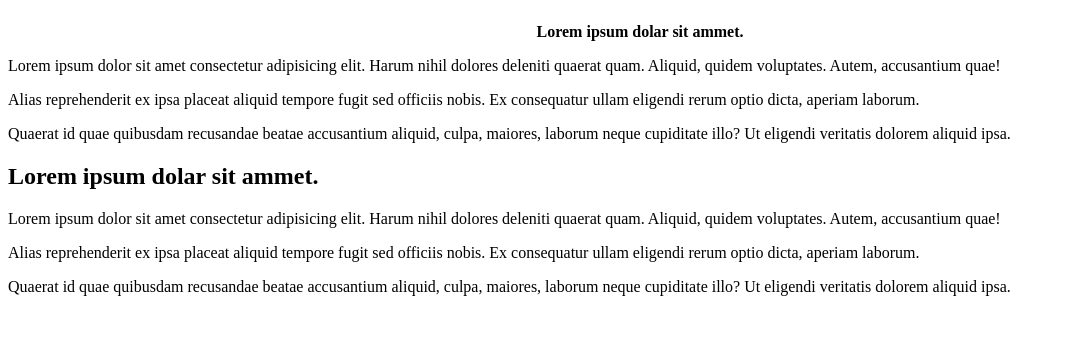
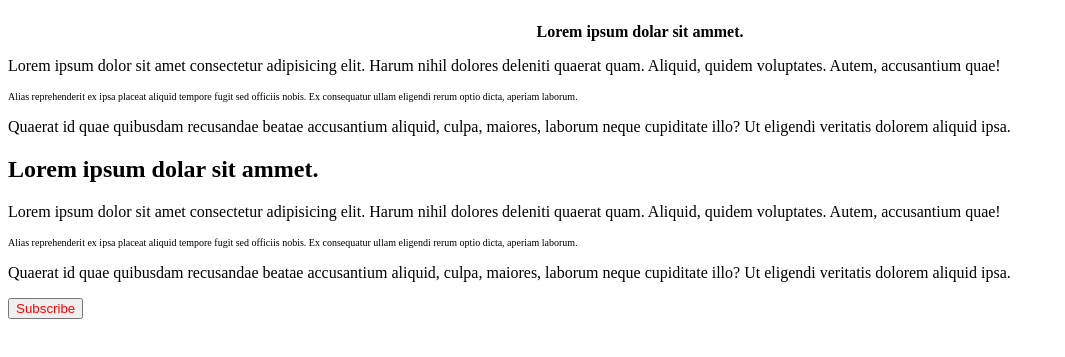
Before and after one commit to Diablo2532/CSS-INTRO, a plain HTML site: page index.html in a window 1280 px wide. Shown: the part 137-494 px from the top of the page, without its empty margins (0-1065 px from the left). Drawn offline with Linux system fonts and the light colour scheme.

Commit message:
008 typ of selector

```diff
--- a/assets/css/style.css
+++ b/assets/css/style.css
@@ -1,5 +1,16 @@
+/* селектро темп */
 h1 {
     color: blue;
     text-align: center;
     font-size: 64px;
 }
+/* селектро класу  */
+.annotation {
+    font-size: 10px;
+}
+/* селектро ідунтіфікатора */
+
+#subscribe-btn { /*kebab-case*/
+    color: red;
+}
+››
--- a/index.html
+++ b/index.html
@@ -29,17 +29,22 @@
     <!-- Інлайн стіли -->
     <h2 style="font-size: 16px; text-align: center;">Lorem ipsum dolar sit ammet.</h2>
     <p>Lorem ipsum dolor sit amet consectetur adipisicing elit. Harum nihil dolores deleniti quaerat quam. Aliquid, quidem voluptates. Autem, accusantium quae!</p>
-    <p>Alias reprehenderit ex ipsa placeat aliquid tempore fugit sed officiis nobis. Ex consequatur ullam eligendi rerum optio dicta, aperiam laborum.</p>
+    <p class="annotation">Alias reprehenderit ex ipsa placeat aliquid tempore fugit sed officiis nobis. Ex consequatur ullam eligendi rerum optio dicta, aperiam laborum.</p>
 
     <p>
         Quaerat id quae quibusdam recusandae beatae accusantium aliquid, culpa, maiores, laborum neque cupiditate illo? Ut eligendi veritatis dolorem aliquid ipsa.
     </p>
     <h2>Lorem ipsum dolar sit ammet.</h2>
     <p>Lorem ipsum dolor sit amet consectetur adipisicing elit. Harum nihil dolores deleniti quaerat quam. Aliquid, quidem voluptates. Autem, accusantium quae!</p>
-    <p>Alias reprehenderit ex ipsa placeat aliquid tempore fugit sed officiis nobis. Ex consequatur ullam eligendi rerum optio dicta, aperiam laborum.</p>
+    <p class="annotation">Alias reprehenderit ex ipsa placeat aliquid tempore fugit sed officiis nobis. Ex consequatur ullam eligendi rerum optio dicta, aperiam laborum.</p>
 
     <p>
         Quaerat id quae quibusdam recusandae beatae accusantium aliquid, culpa, maiores, laborum neque cupiditate illo? Ut eligendi veritatis dolorem aliquid ipsa.
     </p>
+    <button id="subscribe-btn">
+        Subscribe
+
+    </button>
+
 </body>
 </html>
```
